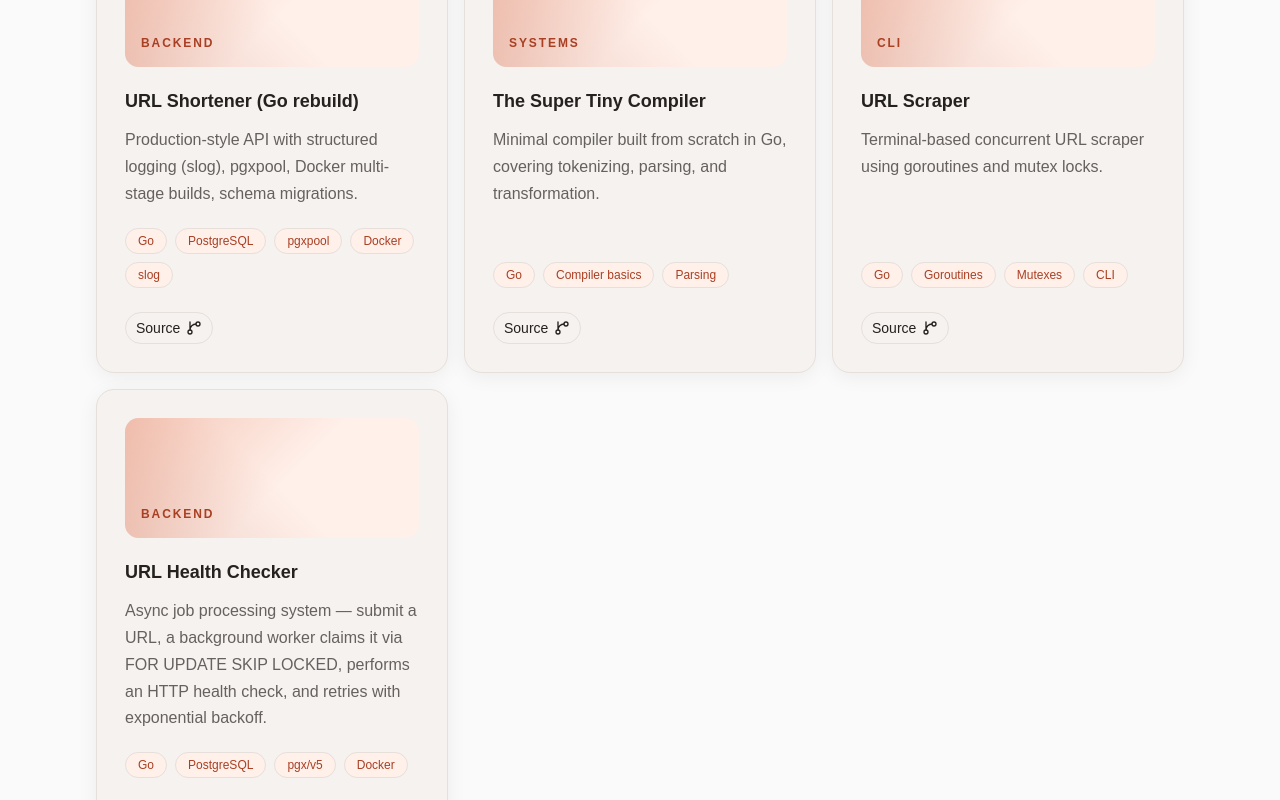
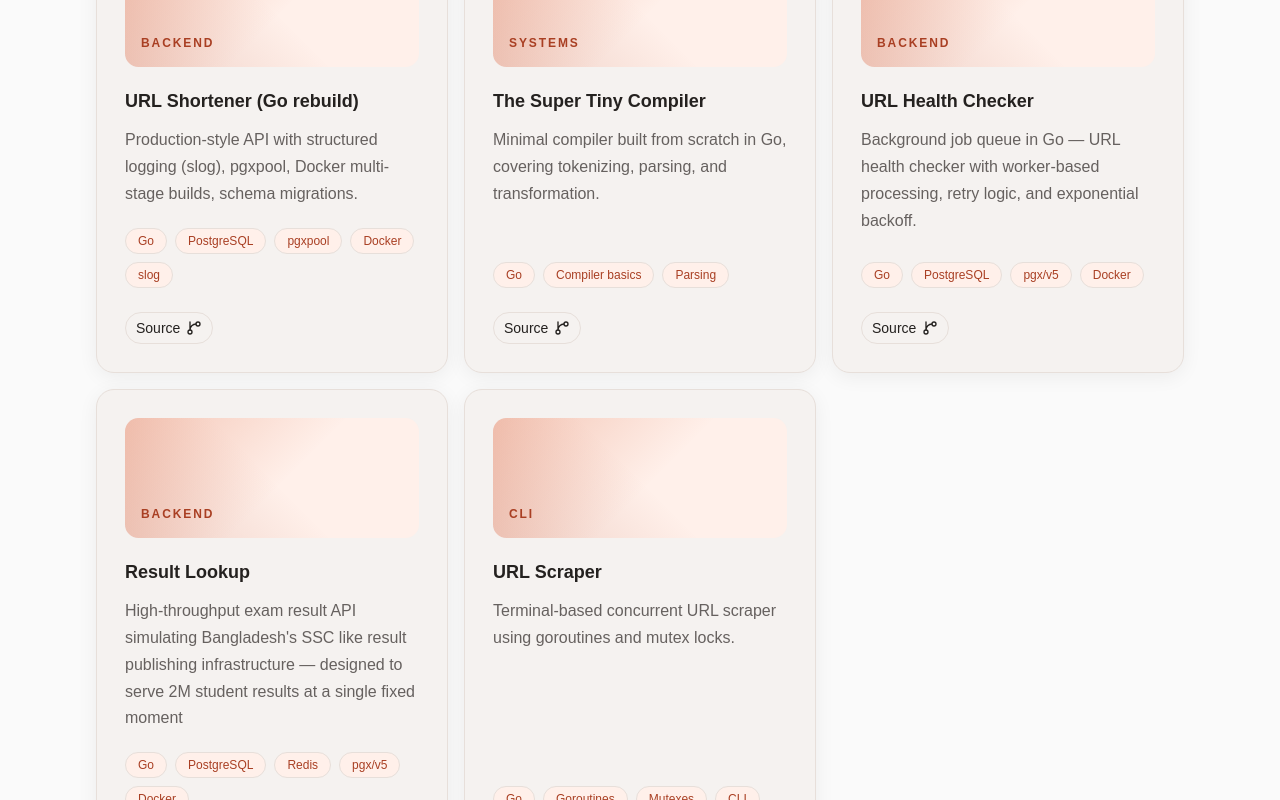
Before and after one commit to PratikDev/pratikdev, a React (Vite) app: page / in a window 1280 px wide. Shown: the part 3440-4240 px from the top of the page. Built offline with nearby package versions, Linux system fonts and the light colour scheme.

Commit message:
new project added

```diff
--- a/src/assets/pratik-resume.md
+++ b/src/assets/pratik-resume.md
@@ -6,7 +6,7 @@ Frontend-focused Full-Stack Engineer with 4+ years of experience building produc
 
 - **Email:** pratikdevofficial1@gmail.com
 - **Phone:** +880-1537220785
-- **Socials:** [GitHub](https://github.com/PratikDev), [~~Twitter~~ X](https://x.com/pratik_and_dev), [LinkedIn](https://www.linkedin.com/in/pratik-and-dev/)
+- **Socials:** [GitHub](https://github.com/PratikDev), [~~Twitter~~ X](https://x.com/pratik_and_dev), [LinkedIn](https://www.linkedin.com/in/pratik-and-dev/), [Portfolio](https://iam-pratik.vercel.app/)
 - **Address:** Chattogram, Bangladesh
 
 ## Education
@@ -75,6 +75,13 @@ Frontend-focused Full-Stack Engineer with 4+ years of experience building produc
 
 ### Backend & System Projects
 
+- **[URL Shortener API](https://github.com/PratikDev/url-shortener-api)** | [Live Demo](https://url-shortener-api-xiyp.onrender.com)
+
+  - **Description:** A production-style URL shortener API built with Go and PostgreSQL, with raw SQL (no ORM), versioned migrations, structured logging, and a full unit + integration test suite. Deployed live on Render.
+  - **Tech Stack:** Golang, PostgreSQL, pgx/v5, Docker, golang-migrate, slog
+  - **Challenges:** Built a per-IP token bucket rate limiter from scratch using a generic thread-safe map, with the refill/consume logic running inside a single mutex-protected operation to eliminate a read-then-write race condition — verified correct under concurrent load using Go's race detector (`-race`), not just manual testing.
+  - **Engineering practices:** Multi-stage Docker build running as a non-root user; integration tests run against a real PostgreSQL instance (not mocked) with schema loaded directly from the migration files; retry-on-conflict logic for short code generation instead of pre-checking, with collisions correctly classified as server errors rather than client conflicts.
+
 - **[URL Health Checker](https://github.com/PratikDev/url-health-checker)**
 
   - **Description:** An async job processing system — submit a URL, a background worker claims it via `SELECT ... FOR UPDATE SKIP LOCKED`, performs an HTTP health check, and retries on failure with exponential backoff. Two binaries (API + worker) from one codebase, sharing a PostgreSQL-backed job queue with no external message broker.
@@ -82,12 +89,12 @@ Frontend-focused Full-Stack Engineer with 4+ years of experience building produc
   - **Challenges:** Designed stale-job recovery directly into the claim query (staleness threshold replacing a heartbeat process), exponential backoff written in SQL to keep retry state atomic with the status update, and graceful worker shutdown via `signal.NotifyContext` so the process never dies mid-database-update.
   - **Engineering practices:** Separate Dockerfiles per binary; `PerformHealthCheck` unit-tested with `httptest.NewServer` including timeout simulation at 500ms (not the real 10s); integration tests against a real PostgreSQL instance with schema loaded from actual migration files via `//go:embed`.
 
-- **[URL Shortener API](https://github.com/PratikDev/url-shortener-api)** | [Live Demo](https://url-shortener-api-xiyp.onrender.com)
+- **[Result Lookup](https://github.com/PratikDev/result-lookup)**
 
-  - **Description:** A production-style URL shortener API built with Go and PostgreSQL, with raw SQL (no ORM), versioned migrations, structured logging, and a full unit + integration test suite. Deployed live on Render.
-  - **Tech Stack:** Golang, PostgreSQL, pgx/v5, Docker, golang-migrate, slog
-  - **Challenges:** Built a per-IP token bucket rate limiter from scratch using a generic thread-safe map, with the refill/consume logic running inside a single mutex-protected operation to eliminate a read-then-write race condition — verified correct under concurrent load using Go's race detector (`-race`), not just manual testing.
-  - **Engineering practices:** Multi-stage Docker build running as a non-root user; integration tests run against a real PostgreSQL instance (not mocked) with schema loaded directly from the migration files; retry-on-conflict logic for short code generation instead of pre-checking, with collisions correctly classified as server errors rather than client conflicts.
+  - **Description:** High-throughput exam result API simulating Bangladesh's SSC result publishing infrastructure — designed to serve 2M student results at a single fixed publish moment under sustained peak load. Precomputes all results into Redis before T0 as pre-serialized JSON, uses a publish gate flag for atomic release, and falls back to Postgres under Redis failure with connection limiting to prevent cascade failure.
+  - **Tech Stack:** Golang, PostgreSQL, Redis, pgx/v5, Docker, golang-migrate, slog
+  - **Challenges:** Cursor-based batch seeding (50k rows/batch) with count verification before gate flip; Redis key design for O(1) exact-match lookup with zero JSON marshaling on the hot path; Postgres fallback with `MaxConns` capping to protect the database under Redis failure.
+  - **Engineering practices:** Load tested with `hey` — 31,910 RPS peak on a single instance, zero errors across 615,000 total requests; handler tests use `miniredis` for real Redis behavior without a live instance; two-binary architecture (API + precompute job) sharing internal packages.
 
 - **[URL Scraper](https://github.com/PratikDev/url-scrapper)**
 
--- a/src/content/portfolio.ts
+++ b/src/content/portfolio.ts
@@ -222,6 +222,28 @@ export const projectSections: ProjectSection[] = [
 				source: "https://github.com/PratikDev/the-super-tiny-compiler-go"
 			},
 			{
+				name: "URL Health Checker",
+				slug: "url-health-checker",
+				description:
+					"Background job queue in Go — URL health checker with worker-based processing, retry logic, and exponential backoff.",
+				stack: ["Go", "PostgreSQL", "pgx/v5", "Docker"],
+				maturity: "production",
+				status: "shipped",
+				type: "backend",
+				source: "https://github.com/PratikDev/url-health-checker"
+			},
+			{
+				name: "Result Lookup",
+				slug: "result-lookup",
+				description:
+					"High-throughput exam result API simulating Bangladesh's SSC like result publishing infrastructure — designed to serve 2M student results at a single fixed moment",
+				stack: ["Go", "PostgreSQL", "Redis", "pgx/v5", "Docker"],
+				maturity: "production",
+				status: "shipped",
+				type: "backend",
+				source: "https://github.com/PratikDev/result-lookup"
+			},
+			{
 				name: "URL Scraper",
 				slug: "url-scraper",
 				description:
@@ -232,17 +254,6 @@ export const projectSections: ProjectSection[] = [
 				type: "cli",
 				source: "https://github.com/PratikDev/url-scrapper"
 			},
-			{
-				name: "URL Health Checker",
-				slug: "url-health-checker",
-				description:
-					"Async job processing system — submit a URL, a background worker claims it via FOR UPDATE SKIP LOCKED, performs an HTTP health check, and retries with exponential backoff.",
-				stack: ["Go", "PostgreSQL", "pgx/v5", "Docker"],
-				maturity: "production",
-				status: "shipped",
-				type: "backend",
-				source: "https://github.com/PratikDev/url-health-checker"
-			}
 		],
 	},
 ];
```
Also changed, not shown: 1 other file (tests, documents, lock files or other folders).
